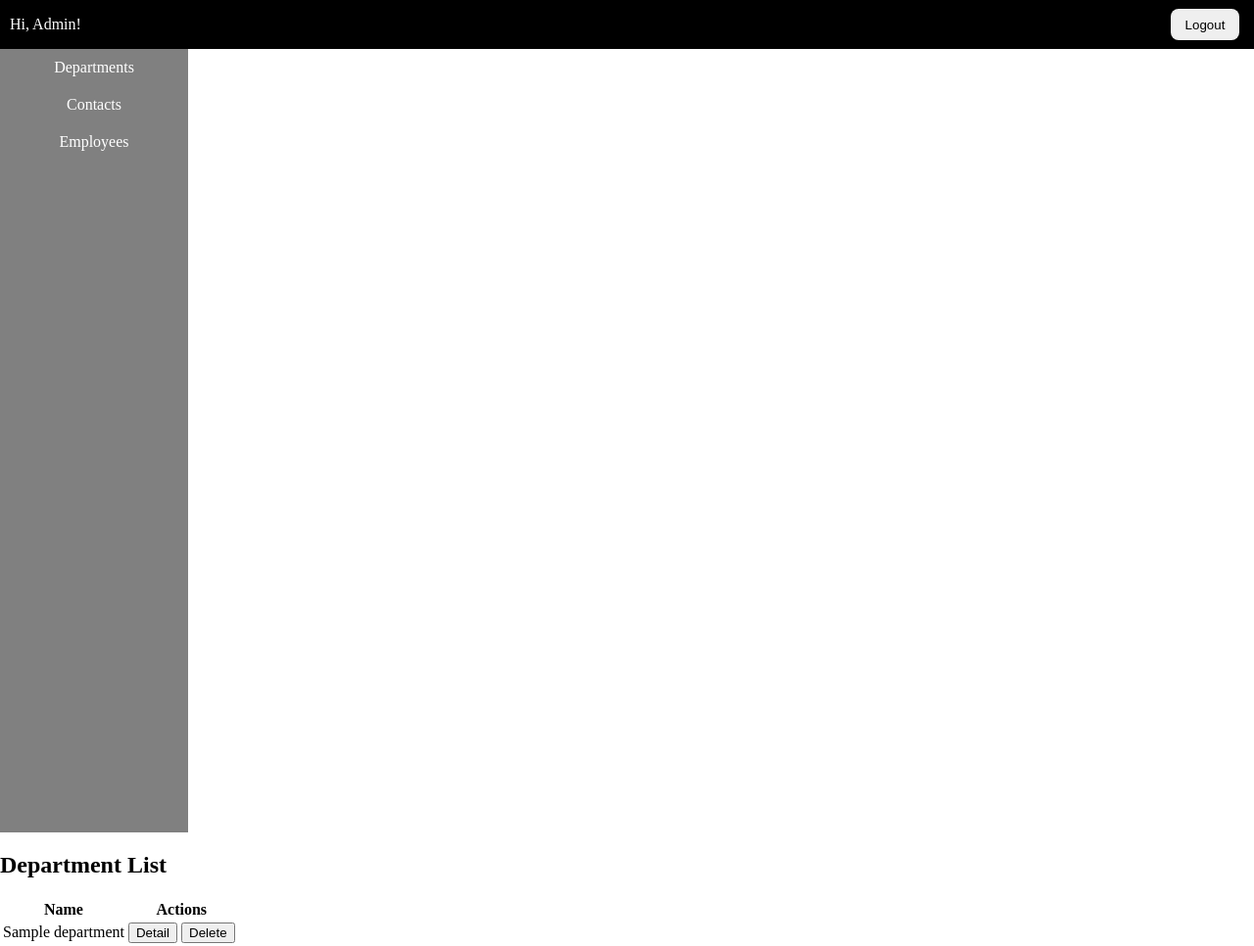
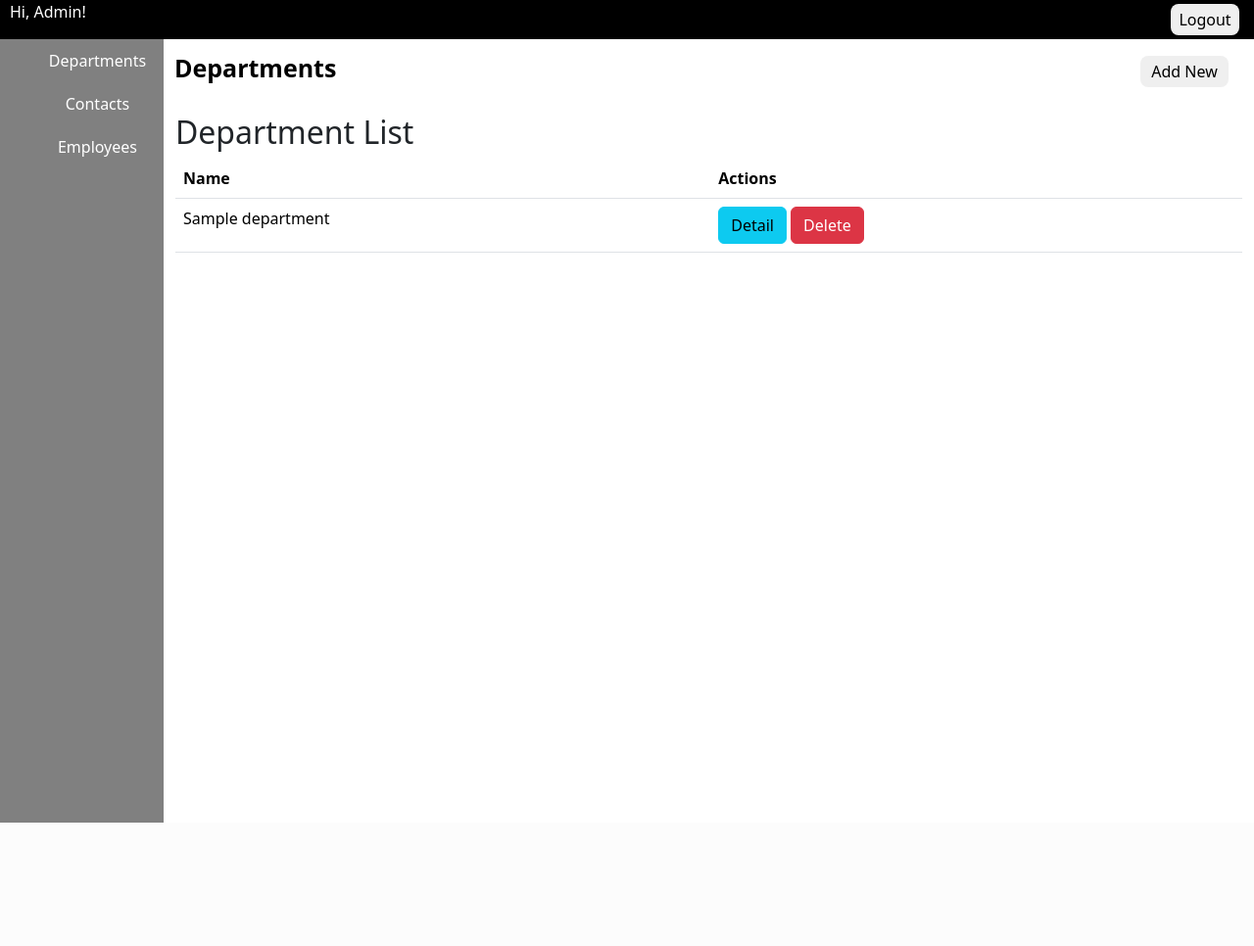
Before and after one commit to hothanhtuan1209/python-training, a Django app: page /departments in a window 1280 px wide. Shown: the whole page at 98% size. After the commit the page ends 840 px from the top, so only its background shows below. Run offline with Django 4.2, Linux system fonts and the light colour scheme; a user stored in the database is signed in; tables that the repository leaves empty hold one stand-in row (values such as "Sample post"); some libraries are stand-ins or nearby versions.

Commit message:
Update html for department page

```diff
--- a/django/manager_employees/templates/base.html
+++ b/django/manager_employees/templates/base.html
@@ -3,10 +3,15 @@
 
 <html lang="en">
   <head>
-    <meta charset="UTF-8">
-    <meta name="viewport" content="width=device-width, initial-scale=1.0">
+    <meta charset="UTF-8" />
+    <meta name="viewport" content="width=device-width, initial-scale=1.0" />
     <title>Base</title>
-    <link rel="stylesheet" href="{% static 'css/navigator.css' %}">
+    <link rel="stylesheet" href="{% static 'css/navigator.css' %}" />
+    {%load django_bootstrap5%}
+
+    {%bootstrap_css%}
+
+    {%bootstrap_javascript%}
   </head>
   <body>
     <header class="header">
@@ -20,9 +25,12 @@
       </div>
     </header>
     <!-- SIDEBAR -->
+    <main class="container-page">
       <nav class="sidebar">
         <ul class="sidebar-list">
-            <li class="sidebar-item {% if context.current_page == 'departments' %}active{% endif %}">
+          <li
+            class="sidebar-item {% if context.current_page == 'departments' %}active{% endif %}"
+          >
             <a class="item-link" href="{% url 'departments' %}">Departments</a>
           </li>
           <li class="sidebar-item">
@@ -35,7 +43,13 @@
       </nav>
       <!-- CONTENT-->
       <div class="content">
+        <div class="page-bar">
+          <p class="page-name">{% block page_name %}{% endblock %}</p>
+          <button class="add-button">Add New</button>
+        </div>
         {% block content %}{% endblock %}
       </div>
+    </main>
+    <script src="{% static 'js/index.js' %}"></script>
   </body>
 </html>
```
Lines whose indentation alone changed are shown as unchanged.
